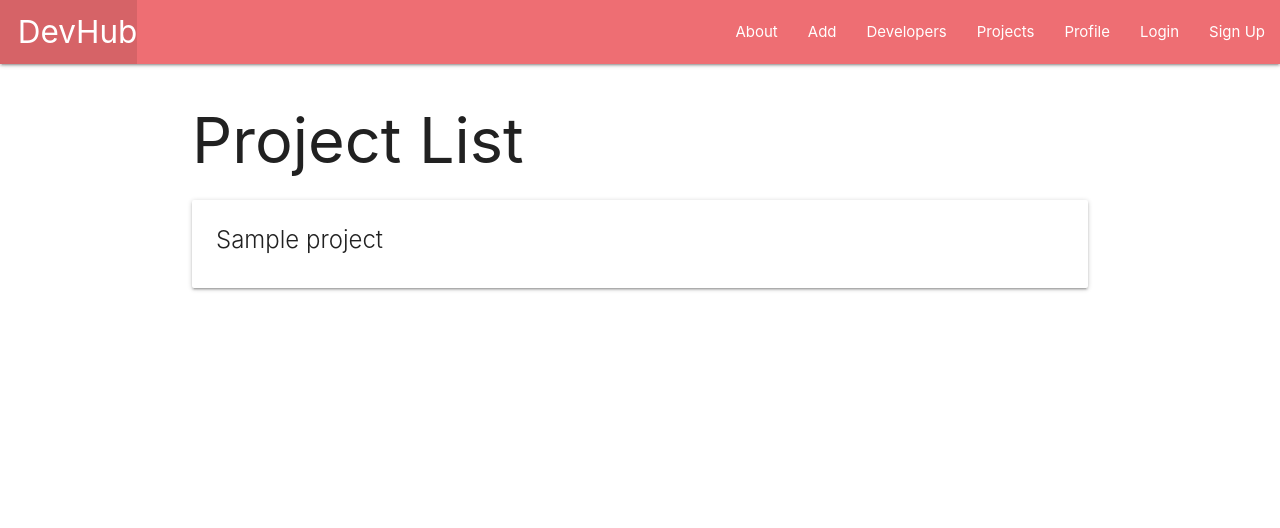
After one commit to bearcodes870/proj-3-devhub, a Django app: page /projects/ in a window 1280 px wide. The commit adds this page. Shown: the top 528 px of the page. Run offline with Django 3.2, Linux system fonts and the light colour scheme; a user stored in the database is signed in; tables that the repository leaves empty hold one stand-in row (values such as "Sample post").

Commit message:
basic projects index works

```diff
--- a/main_app/templates/base.html
+++ b/main_app/templates/base.html
@@ -22,7 +22,7 @@
           <li><a href="{% url 'about' %}">About</a></li>
           <li><a href="{% url 'developers_create' %}">Add</a></li>
           <li><a href="{% url 'index' %}">Developers</a></li>
-          <li><a href="/">Projects</a></li>
+          <li><a href="{% url 'projects_index' %}">Projects</a></li>
           <li><a href="/">Profile</a></li>
           <li><a href="/accounts/login">Login</a></li>
            <li><a href="/accounts/signup">Sign Up</a></li>
--- /dev/null
+++ b/main_app/templates/projects/index.html
@@ -0,0 +1,14 @@
+{% extends 'base.html' %}
+{% block content %}
+
+<h1>Project List</h1>
+
+{% for project in projects %}
+  <div class="card">
+    <div class="card-content">
+      <span class="card-title">{{ project.project_name }}</span>
+    </div>
+  </div>
+{% endfor %}
+
+{% endblock %}
--- a/main_app/urls.py
+++ b/main_app/urls.py
@@ -10,6 +10,7 @@ urlpatterns = [
     path('developers/<int:pk>/update/', views.DeveloperUpdate.as_view(), name='developers_update'),
     path('developers/<int:pk>/delete/', views.DeveloperDelete.as_view(), name='developers_delete'),
     path('developers/<int:developer_id>/assoc_project/<int:project_id>/', views.assoc_project, name='assoc_project'),
+    path('projects/', views.projects_index, name='projects_index'),
     path('accounts/', include('django.contrib.auth.urls')),
     path('accounts/signup/', views.signup, name='signup'),
 ]
--- a/main_app/views.py
+++ b/main_app/views.py
@@ -5,7 +5,7 @@ from django.contrib.auth import login
 from django.contrib.auth.forms import UserCreationForm
 from django.contrib.auth.decorators import login_required
 from django.contrib.auth.mixins import LoginRequiredMixin
-from .models import Developer
+from .models import Developer, Project
 
 class DeveloperCreate(CreateView):
     model = Developer
@@ -37,6 +37,11 @@ def developers_detail(request, developer_id):
     developer = Developer.objects.get(id=developer_id)
     return render(request, 'developers/detail.html', { 'developer' : developer })
 
+@login_required
+def projects_index(request):
+    projects = Project.objects.all()
+    return render(request, 'projects/index.html', { 'projects': projects})
+
 
 def signup(request):
   error_message = ''
```
Also changed, not shown: main_app/forms.py (added).
